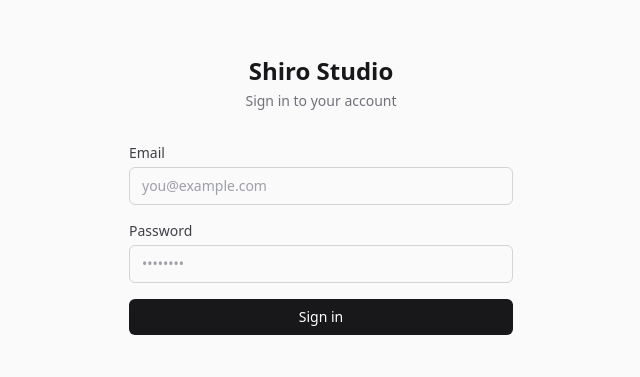
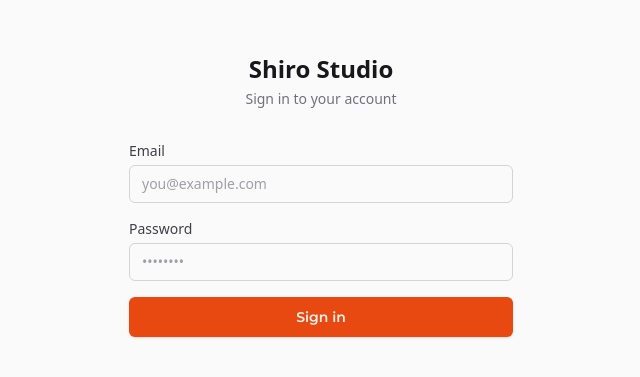
Before and after one commit to studio-shiro/shiro-dashboard, a Next.js app: page /login in a window 1280 px wide. Shown: the part 205-582 px from the top of the page, without its empty margins (319-959 px from the left). Built offline with nearby package versions, Linux system fonts and the light colour scheme; no server answers.

Commit message:
replace buttons with reusable Button component

```diff
--- a/app/globals.css
+++ b/app/globals.css
@@ -27,6 +27,7 @@
   /* ============================================================
      COLORS — Background
   ============================================================ */
+  --color-background-600: #f5f5f5;
   --color-background-500: #fafaf8;
   --color-background-400: #fffffd;
   --color-background-300: #f4f3ee;
--- a/components/auth/LoginForm.tsx
+++ b/components/auth/LoginForm.tsx
@@ -2,6 +2,7 @@
 import { useEffect, useTransition } from "react";
 import { loginAction } from "@/actions/auth";
 import { createClient } from "@/lib/supabase/client";
+import Button from "@/components/shared/Button";
 
 export default function LoginForm() {
   const [pending, startTransition] = useTransition();
@@ -86,13 +87,9 @@
           />
         </div>
 
-        <button
-          type="submit"
-          disabled={pending}
-          className="w-full rounded-md bg-zinc-900 px-4 py-2 text-sm font-medium text-white hover:bg-zinc-700 focus:outline-none focus:ring-2 focus:ring-zinc-900 focus:ring-offset-2 disabled:opacity-50 transition-colors"
-        >
+        <Button type="submit" size="md" disabled={pending} className="w-full">
           {pending ? "Signing in…" : "Sign in"}
-        </button>
+        </Button>
       </form>
     </div>
   );
--- a/components/auth/SetPasswordForm.tsx
+++ b/components/auth/SetPasswordForm.tsx
@@ -2,6 +2,7 @@
 import { useTransition, useState } from "react";
 import { useRouter } from "next/navigation";
 import { setInitialPasswordAction } from "@/actions/auth";
+import Button from "@/components/shared/Button";
 
 export default function SetPasswordForm() {
   const [pending, startTransition] = useTransition();
@@ -81,13 +82,9 @@
 
         {error && <p className="text-sm text-red-600">{error}</p>}
 
-        <button
-          type="submit"
-          disabled={pending}
-          className="w-full rounded-md bg-zinc-900 px-4 py-2 text-sm font-medium text-white hover:bg-zinc-700 focus:outline-none focus:ring-2 focus:ring-zinc-900 focus:ring-offset-2 disabled:opacity-50 transition-colors"
-        >
+        <Button type="submit" size="md" disabled={pending} className="w-full">
           {pending ? "Guardando…" : "Activar cuenta"}
-        </button>
+        </Button>
       </form>
     </div>
   );
--- a/components/settings/ChangePasswordSection.tsx
+++ b/components/settings/ChangePasswordSection.tsx
@@ -1,6 +1,7 @@
 "use client";
 import { useState, useTransition } from "react";
 import { changePasswordAction } from "@/actions/auth";
+import Button from "@/components/shared/Button";
 
 type FieldErrors = {
   current_password?: string[];
@@ -114,13 +115,9 @@
             </p>
           )}
 
-          <button
-            type="submit"
-            disabled={isPending}
-            className="rounded-lg bg-accent px-4 py-2 body-md-medium text-white transition-colors hover:bg-accent-hover disabled:opacity-50"
-          >
+          <Button type="submit" size="md" disabled={isPending}>
             {isPending ? "Guardando..." : "Cambiar contraseña"}
-          </button>
+          </Button>
         </div>
       </form>
     </section>
--- a/components/settings/TeamSection.tsx
+++ b/components/settings/TeamSection.tsx
@@ -1,6 +1,7 @@
 "use client";
 import { useState, useTransition } from "react";
 import { UserPlus, X } from "lucide-react";
+import Button from "@/components/shared/Button";
 import type { BusinessMember, MemberRole } from "@/types/team";
 import {
   inviteTeamMemberAction,
@@ -108,22 +109,18 @@
             {activeMembers.length === 1 ? "miembro activo" : "miembros activos"}
           </p>
         </div>
-        <button
+        <Button
           type="button"
+          size="xs"
+          icon={showForm ? X : UserPlus}
           onClick={() => {
             setShowForm((v) => !v);
             setFormError(null);
           }}
-          className="flex items-center gap-1.5 rounded-lg bg-accent px-3.5 py-2 body-sm-medium text-white transition-colors hover:bg-accent-hover disabled:opacity-50"
           disabled={isPending}
         >
-          {showForm ? (
-            <X className="size-3.5" />
-          ) : (
-            <UserPlus className="size-3.5" />
-          )}
           {showForm ? "Cancelar" : "Invitar miembro"}
-        </button>
+        </Button>
       </div>
 
       {/* Invite form */}
@@ -176,13 +173,9 @@
             </p>
           )}
           <div className="mt-3 flex justify-end">
-            <button
-              type="submit"
-              disabled={isPending}
-              className="rounded-lg bg-accent px-4 py-2 body-sm-medium text-white transition-colors hover:bg-accent-hover disabled:opacity-50"
-            >
+            <Button type="submit" size="xs" disabled={isPending}>
               {isPending ? "Enviando..." : "Enviar invitación"}
-            </button>
+            </Button>
           </div>
         </form>
       )}
--- a/components/shared/Button.tsx
+++ b/components/shared/Button.tsx
@@ -5,42 +5,75 @@
 
 interface Props extends ButtonHTMLAttributes<HTMLButtonElement> {
   children: React.ReactNode;
+  variant?: "primary" | "secondary" | "tertiary" | "link";
   size?: "xs" | "md" | "lg";
   icon?: HeroIcon;
 }
 
-const Button = ({
+const variantStyles: Record<NonNullable<Props["variant"]>, string> = {
+  primary:
+    "bg-accent text-text-100 shadow-sm " +
+    "hover:bg-accent-hover " +
+    "active:bg-accent-selected " +
+    "disabled:bg-accent-disabled disabled:text-text-200 disabled:shadow-none",
+
+  secondary:
+    "bg-background-300 text-accent border border-accent shadow-sm " +
+    "hover:bg-[#ffd3c3] hover:text-accent-hover hover:border-accent-hover " +
+    "active:bg-[rgba(255,112,62,0.56)] active:text-accent-selected active:border-accent-selected " +
+    "disabled:bg-[#ffede7] disabled:text-accent-disabled disabled:border-accent-disabled",
+
+  tertiary:
+    "bg-white text-text-500 border border-border-400 shadow-sm " +
+    "hover:bg-background-300 " +
+    "active:bg-background-200 " +
+    "disabled:text-accent-disabled",
+
+  link:
+    "bg-transparent text-text-500 " +
+    "hover:text-accent-hover " +
+    "active:text-accent-selected " +
+    "disabled:text-accent-disabled",
+};
+
+// xs = Figma SM (36px / 12px), md = Figma MD (40px / 14px), lg = Figma LG (48px / 16px)
+const sizeStyles: Record<NonNullable<Props["size"]>, string> = {
+  xs: "gap-2 rounded-md px-4 py-2.5 body-sm-semibold",
+  md: "gap-2 rounded-md px-[18px] py-2.5 body-md-semibold",
+  lg: "gap-2 rounded-md px-5 py-3 body-lg-semibold",
+};
+
+const Button = React.forwardRef<HTMLButtonElement, Props>(
+  (
+    {
       children,
       icon: Icon,
+      variant = "primary",
       size = "md",
       className,
       ...props
-}: Props) => {
+    },
+    ref,
+  ) => {
     return (
       <button
+        ref={ref}
         type={props.type || "button"}
         {...props}
         className={cn(
-        "flex items-center justify-center bg-accent font-body font-medium text-white transition-colors hover:bg-accent-hover",
-        size === "xs" && "gap-1.5 rounded-md px-3 py-1.5 text-xs",
-        size === "md" && "gap-2 rounded-lg px-4 py-2 text-sm",
-        size === "lg" && "gap-2.5 rounded-xl px-6 py-3 text-base",
+          "inline-flex items-center justify-center transition-colors disabled:cursor-not-allowed",
+          variantStyles[variant],
+          sizeStyles[size],
           className,
         )}
       >
-      {Icon && (
-        <Icon
-          className={cn(
-            size === "xs" && "h-4 w-4",
-            size === "md" && "h-5 w-5",
-            size === "lg" && "h-6 w-6",
-          )}
-        />
-      )}
-
+        {Icon && <Icon className="size-5 shrink-0" />}
         {children}
       </button>
     );
-};
+  },
+);
+
+Button.displayName = "Button";
 
 export default Button;
--- a/components/shared/Tag.tsx
+++ b/components/shared/Tag.tsx
@@ -9,7 +9,7 @@
 }
 
 const variantStyles: Record<TagVariant, string> = {
-  neutral: "bg-background-200 text-text-400",
+  neutral: "bg-background-600 text-text-400",
   success: "bg-success-100 text-success-400",
   warning: "bg-warning-100 text-warning-400",
   danger: "bg-danger-100 text-danger-300",
```
Also changed, not shown: components/products/ProductsPageHeader.tsx (+19 -25 lines), .claude/settings.local.json. Lines whose indentation alone changed are shown as unchanged.
